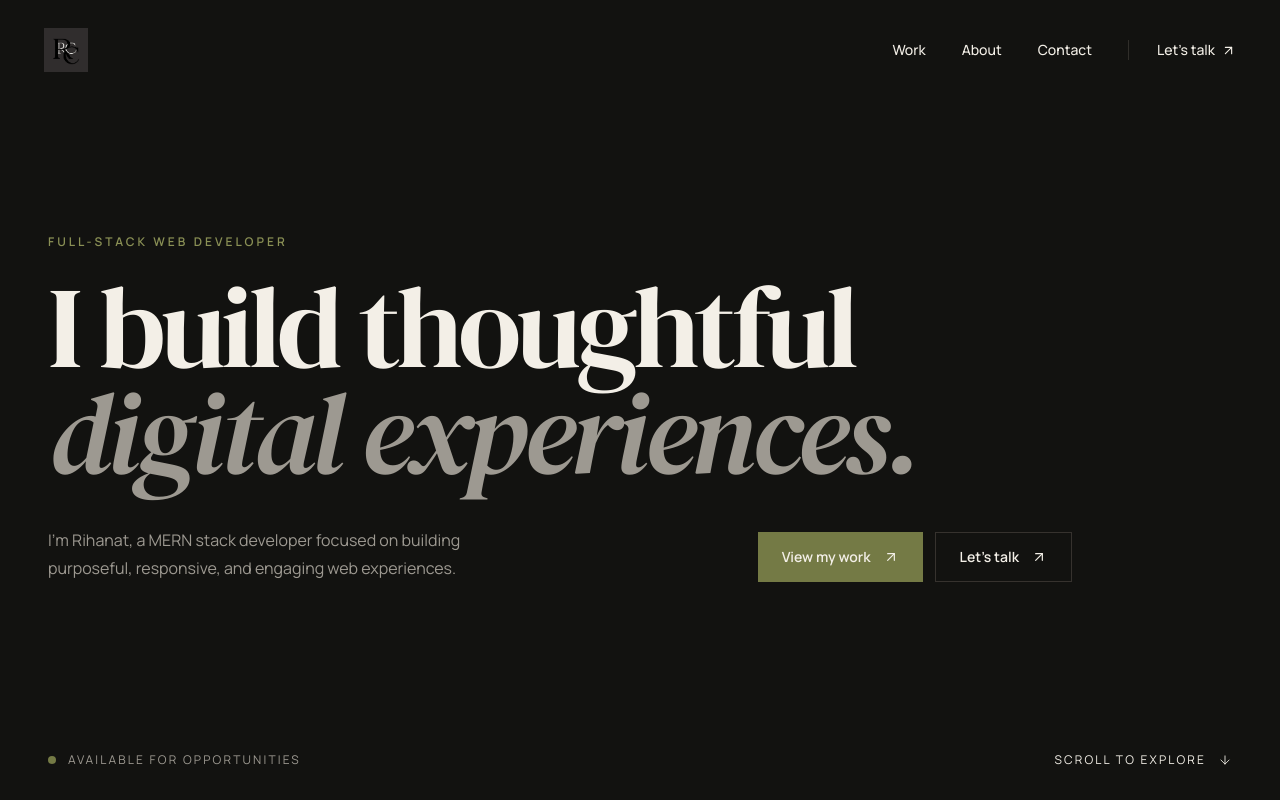
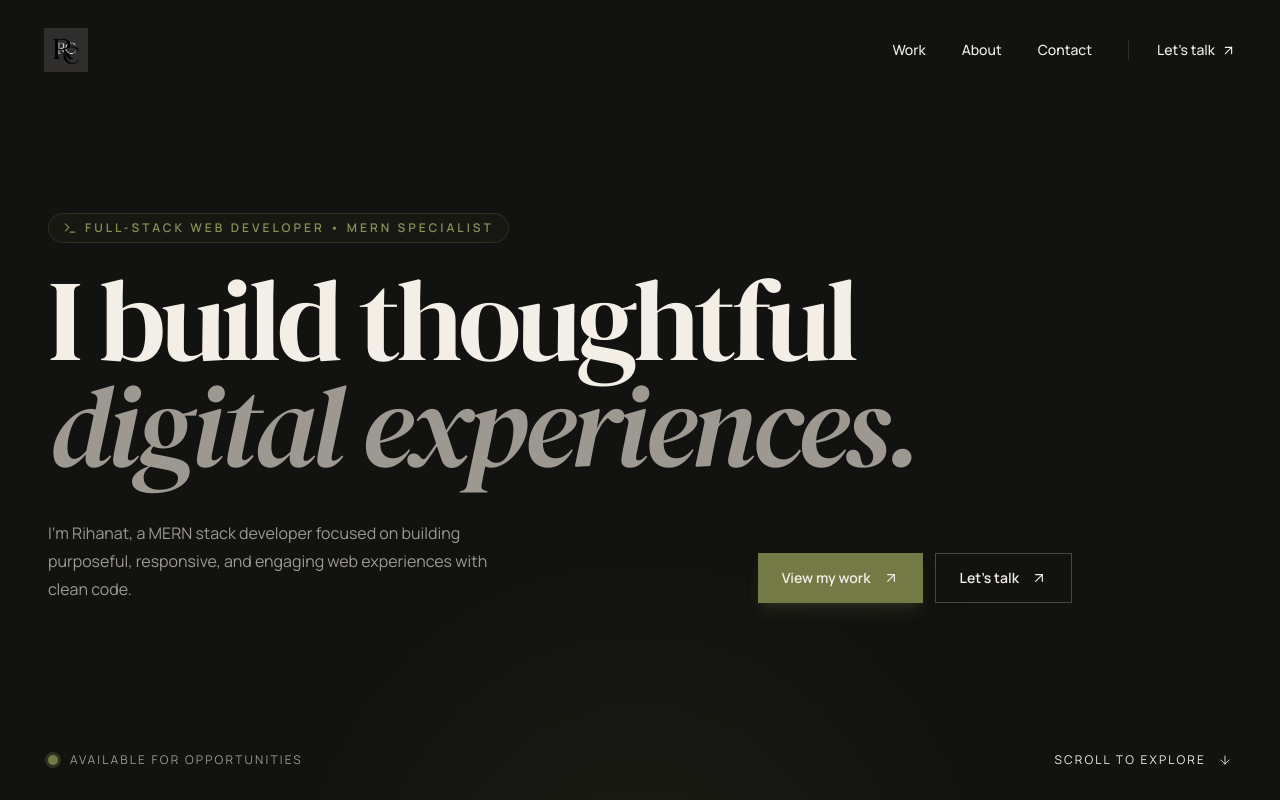
Before and after one commit to adeoyerihanat6-prog/RihannahCodes_Portfolio, a React (Vite) app: page / in a window 1280 px wide. Shown: the top 800 px of the page. Built offline with nearby package versions, Linux system fonts and the light colour scheme.

Commit message:
add ambient glow and live status badge to Home hero section

```diff
--- a/src/pages/Home.jsx
+++ b/src/pages/Home.jsx
@@ -1,12 +1,15 @@
 import { motion } from "framer-motion";
-import { ArrowDown, ArrowUpRight } from "lucide-react";
+import { ArrowDown, ArrowUpRight, Sparkles, Terminal } from "lucide-react";
 import Work from "../components/Work";
 import AboutPreview from "../components/AboutPreview";
 
 function Home() {
   return (
-    <main>
-      <section className="relative flex min-h-screen items-center overflow-hidden px-5 pb-24 pt-28 sm:px-8 lg:px-12">
+    <main className="relative overflow-hidden bg-[var(--background)]">
+      {/* Decorative ambient background gradient glow */}
+      <div className="absolute top-1/4 left-1/2 -translate-x-1/2 -translate-y-1/2 h-[450px] w-[450px] rounded-full bg-[var(--accent)]/10 blur-[120px] pointer-events-none" />
+
+      <section className="relative flex min-h-screen items-center px-5 pb-24 pt-28 sm:px-8 lg:px-12">
         <div className="mx-auto w-full max-w-7xl">
           <motion.div
             initial={{ opacity: 0, y: 30 }}
@@ -18,45 +21,49 @@
             }}
             className="max-w-5xl"
           >
-            <p className="mb-6 text-xs font-semibold uppercase tracking-[0.25em] text-[var(--accent-light)]">
-              Full-Stack Web Developer
-            </p>
+            {/* Top Badge */}
+            <div className="inline-flex items-center gap-2 px-3.5 py-1.5 rounded-full border border-[var(--accent-light)]/20 bg-[var(--accent-light)]/5 backdrop-blur-md mb-6">
+              <Terminal size={14} className="text-[var(--accent-light)]" />
+              <p className="text-xs font-semibold uppercase tracking-[0.25em] text-[var(--accent-light)]">
+                Full-Stack Web Developer &bull; MERN Specialist
+              </p>
+            </div>
 
+            {/* Main Headline */}
             <h1 className="font-serif text-[clamp(3.5rem,9vw,8rem)] leading-[0.92] tracking-[-0.04em] text-[var(--foreground)]">
               I build thoughtful
               <br />
-              <span className="italic text-[var(--muted)]">
+              <span className="italic text-[var(--muted)] hover:text-[var(--foreground)] transition-colors duration-500">
                 digital experiences.
               </span>
             </h1>
 
+            {/* Sub-headline & Call to Actions */}
             <div className="mt-10 flex flex-col gap-8 sm:flex-row sm:items-end sm:justify-between">
               <p className="max-w-md text-base leading-7 text-[var(--muted)]">
                 I'm Rihanat, a MERN stack developer focused on building
-                purposeful, responsive, and engaging web experiences.
+                purposeful, responsive, and engaging web experiences with clean code.
               </p>
 
-              {/* Buttons */}
+              {/* Action Buttons */}
               <div className="flex flex-wrap gap-3">
                 <a
                   href="#work"
-                  className="group inline-flex items-center gap-3 bg-[#747A45] px-6 py-3.5 text-sm font-semibold text-white transition-all duration-300 hover:-translate-y-1 hover:bg-[#8A9055]"
+                  className="group relative inline-flex items-center gap-3 overflow-hidden bg-[#747A45] px-6 py-3.5 text-sm font-semibold text-white transition-all duration-300 hover:-translate-y-1 hover:bg-[#8A9055] shadow-lg shadow-[#747A45]/20"
                 >
-                  <span>View my work</span>
-
+                  <span className="relative z-10">View my work</span>
                   <ArrowUpRight
                     size={16}
                     strokeWidth={1.8}
-                    className="transition-transform duration-300 group-hover:-translate-y-0.5 group-hover:translate-x-0.5"
+                    className="relative z-10 transition-transform duration-300 group-hover:-translate-y-0.5 group-hover:translate-x-0.5"
                   />
                 </a>
 
                 <a
                   href="#contact"
-                  className="group inline-flex items-center gap-3 border border-[#36322E] px-6 py-3.5 text-sm font-semibold text-[#F3EFE6] transition-all duration-300 hover:-translate-y-1 hover:border-[#747A45]"
+                  className="group inline-flex items-center gap-3 border border-[var(--muted)]/40 px-6 py-3.5 text-sm font-semibold text-[var(--foreground)] backdrop-blur-sm transition-all duration-300 hover:-translate-y-1 hover:border-[#747A45] hover:bg-[var(--accent)]/5"
                 >
                   <span>Let's talk</span>
-
                   <ArrowUpRight
                     size={16}
                     strokeWidth={1.8}
@@ -67,30 +74,36 @@
             </div>
           </motion.div>
 
-          {/* Bottom information */}
+          {/* Bottom Information Bar */}
           <motion.div
             initial={{ opacity: 0 }}
             animate={{ opacity: 1 }}
             transition={{ delay: 1, duration: 0.8 }}
             className="absolute bottom-8 left-5 right-5 flex items-center justify-between sm:left-8 sm:right-8 lg:left-12 lg:right-12"
           >
+            {/* Live Availability Status */}
             <div className="flex items-center gap-3 text-xs uppercase tracking-[0.18em] text-[var(--muted)]">
-              <span className="h-2 w-2 rounded-full bg-[var(--accent)]" />
+              <span className="relative flex h-2.5 w-2.5">
+                <span className="animate-ping absolute inline-flex h-full w-full rounded-full bg-[var(--accent)] opacity-75"></span>
+                <span className="relative inline-flex rounded-full h-2.5 w-2.5 bg-[var(--accent)]"></span>
+              </span>
               Available for opportunities
             </div>
 
+            {/* Scroll Indicator */}
             <a
               href="#work"
-              className="hidden items-center gap-3 text-xs uppercase tracking-[0.18em] text-[var(--muted)] transition-colors duration-300 hover:text-[var(--foreground)] sm:flex"
+              className="hidden items-center gap-3 text-xs uppercase tracking-[0.18em] text-[var(--muted)] transition-colors duration-300 hover:text-[var(--foreground)] sm:flex group"
             >
-              Scroll to explore
-              <ArrowDown size={14} strokeWidth={1.5} />
+              <span>Scroll to explore</span>
+              <ArrowDown size={14} strokeWidth={1.5} className="transition-transform duration-300 group-hover:translate-y-1" />
             </a>
           </motion.div>
         </div>
       </section>
-      <Work/>
-      <AboutPreview/>
+
+      <Work />
+      <AboutPreview />
     </main>
   );
 }
```
